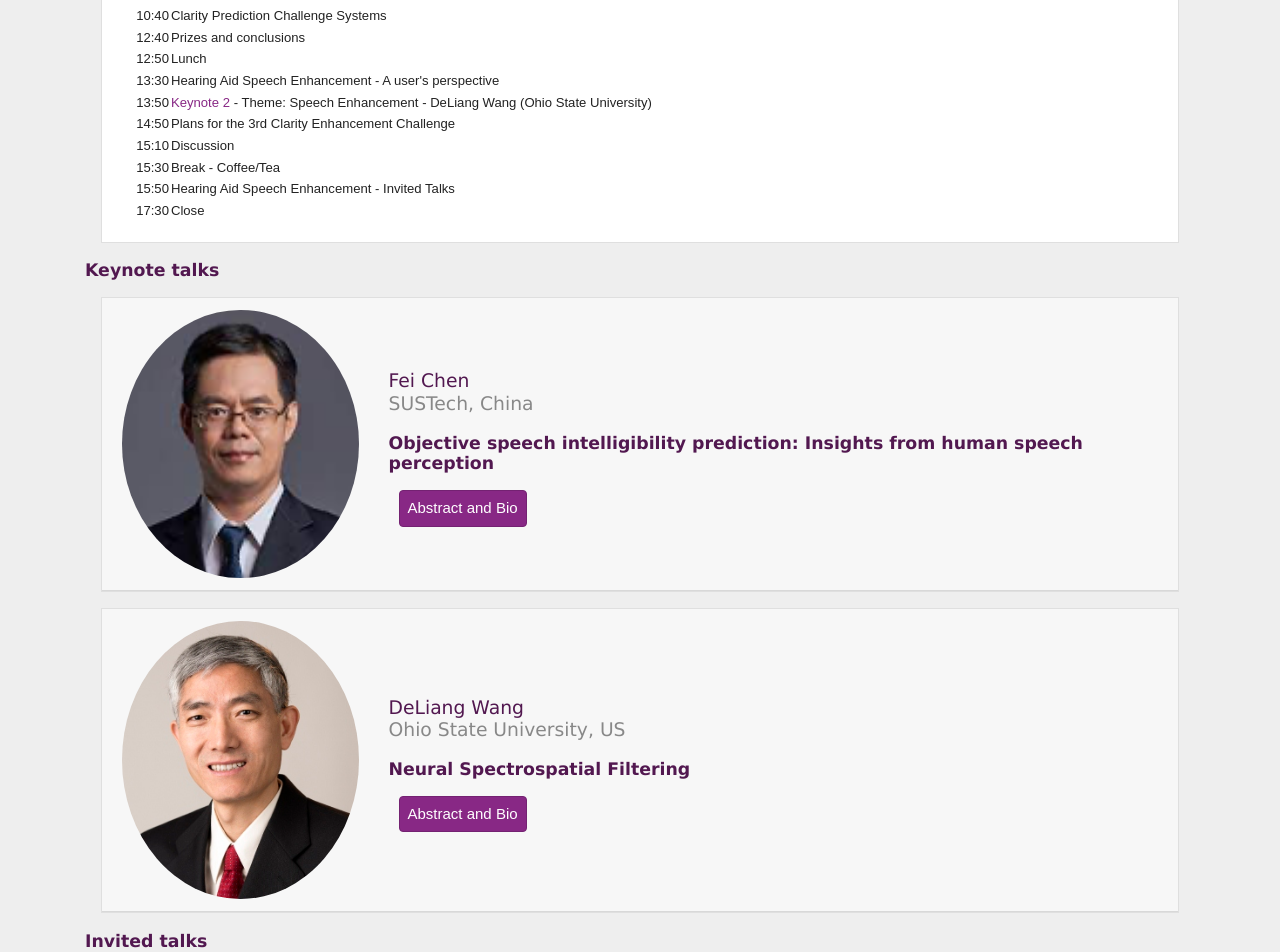
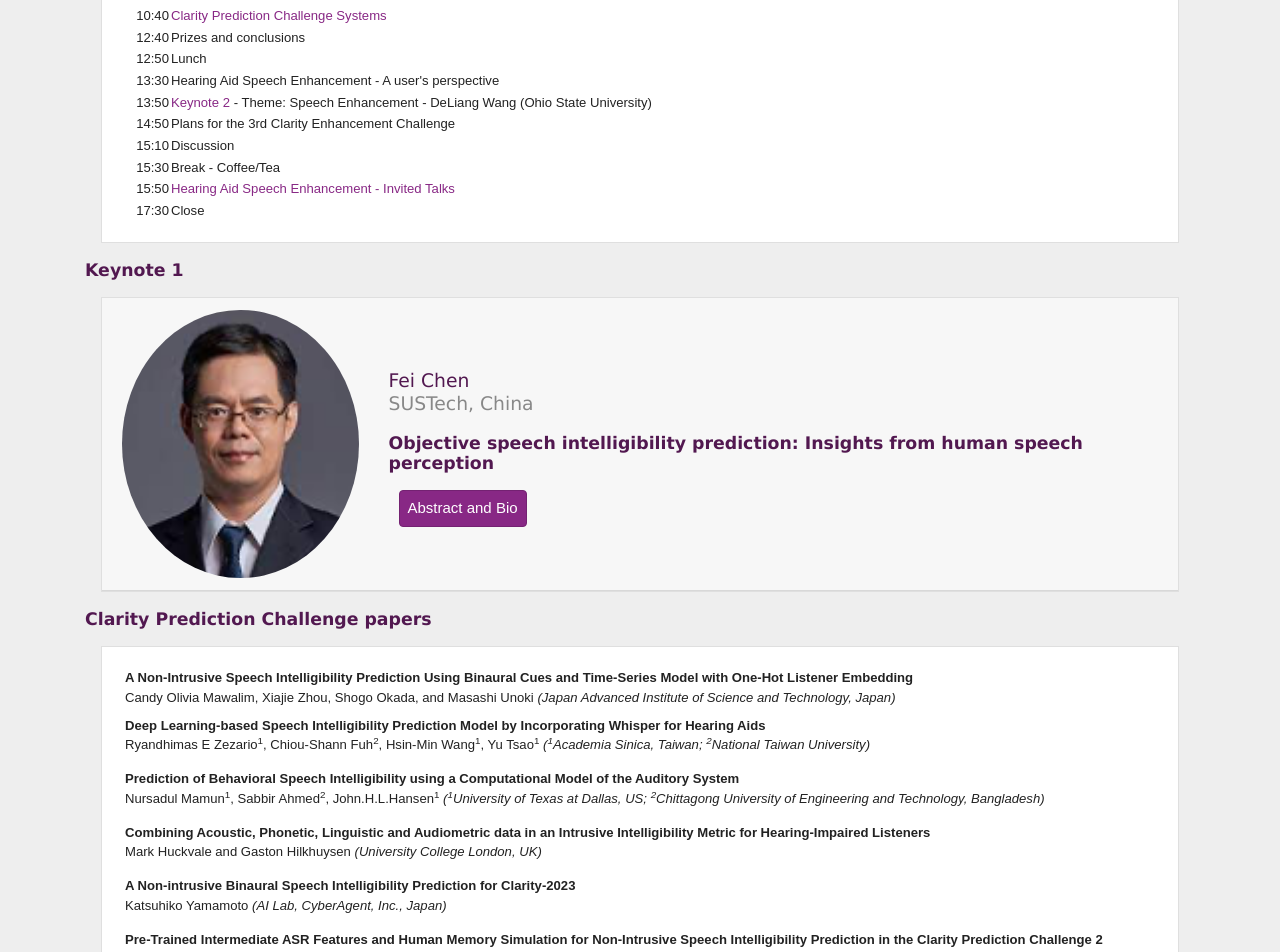
Before and after one commit to claritychallenge/clarity2023-workshop, a Jekyll site: the page built from programme.md, in a window 1280 px wide and 1400 px high, scrolled down 405 px. Shown: the top 952 px of the window. Built offline with Jekyll 4.4.1, drawn with Linux system fonts in a browser that asks for light colours; some of the changed text lies outside the part shown.

Commit message:
Added further programme details

```diff
--- a/programme.md
+++ b/programme.md
@@ -22,7 +22,7 @@ Provisional timings and session details are provided below. All times are in Dub
 <tr><td>9:10</td><td><a href="#keynote1">Keynote 1</a> - Theme: Intelligibility Prediction - Fei Chen (SUSTech) </td> </tr>
 <tr><td>10:00</td><td>The Clarity Prediction Challenge Overview </td></tr>
 <tr><td>10:20</td><td>Break - Coffee/Tea</td></tr>
-<tr><td>10:40</td><td>Clarity Prediction Challenge Systems</td></tr>
+<tr><td>10:40</td><td><a href="#CPC2">Clarity Prediction Challenge Systems</a></td></tr>
 <tr><td>12:40</td><td>Prizes and conclusions </td> </tr>
 <tr><td>12:50</td><td>Lunch</td></tr>
 <tr><td>13:30</td><td>Hearing Aid Speech Enhancement - A user's perspective</td></tr>
@@ -30,7 +30,7 @@ Provisional timings and session details are provided below. All times are in Dub
 <tr><td>14:50</td><td>Plans for the 3rd Clarity Enhancement Challenge</td></tr>
 <tr><td>15:10</td><td>Discussion</td></tr>
 <tr><td>15:30</td><td>Break - Coffee/Tea</td></tr>
-<tr><td>15:50</td><td>Hearing Aid Speech Enhancement - Invited Talks</td></tr>
+<tr><td>15:50</td><td><a href="#invited">Hearing Aid Speech Enhancement - Invited Talks</a></td></tr>
 <tr><td>17:30</td><td>Close</td></tr>
 
 </tbody>
@@ -38,7 +38,7 @@ Provisional timings and session details are provided below. All times are in Dub
 </div>
 </div>
 
-<h1>Keynote talks</h1>
+<h1>Keynote 1</h1>
 
 <div class="card m-3">
   <a name="keynote1"></a>
@@ -81,6 +81,59 @@ Provisional timings and session details are provided below. All times are in Dub
 
 </div>
 </div>
+
+<a name="CPC2"></a>
+
+<h1>Clarity Prediction Challenge papers</h1>
+
+<div class="card  m-3">
+<div class="card-body">
+
+<table>
+<tbody>
+
+<!--<div style="margin-bottom: 1em;">Session chair: <i>TBC</i></div>-->
+
+<tr><td valign="top" style="margin-right: 5em;"></td>
+<td><b> A Non-Intrusive Speech Intelligibility Prediction Using Binaural Cues and
+Time-Series Model with One-Hot Listener Embedding <!--<a href="./papers/Clarity_2023_CPC2_paper_mamun.pdf">[Paper]</a>--> <!--<a href="">[Slides]</a>--></b><br /> <span class="author">Candy Olivia Mawalim, Xiajie Zhou, Shogo Okada, and Masashi Unoki</span><i> (Japan Advanced Institute of Science and Technology, Japan)</i></td>
+</tr>
+
+<tr><td valign="top" style="margin-right: 5em; padding-bottom: 4em;"></td>
+<td><b> Deep Learning-based Speech Intelligibility Prediction Model by Incorporating Whisper for Hearing Aids <!--<a href="./papers/Clarity_2023_CPC2_paper_mamun.pdf">[Paper]</a>--> <!--<a href="">[Slides]</a>--></b><br /> <span class="author">Ryandhimas E Zezario<sup>1</sup>, Chiou-Shann Fuh<sup>2</sup>, Hsin-Min Wang<sup>1</sup>, Yu Tsao<sup>1</sup>  </span><i> (<sup>1</sup>Academia Sinica, Taiwan; <sup>2</sup>National Taiwan University)</i></td>
+</tr>
+
+<tr><td valign="top" style="margin-right: 5em; padding-bottom: 4em;"></td>
+<td><b> Prediction of Behavioral Speech Intelligibility using a Computational Model of
+the Auditory System <!--<a href="./papers/Clarity_2023_CPC2_paper_mamun.pdf">[Paper]</a>--> <!--<a href="">[Slides]</a>--></b><br /> <span class="author">Nursadul Mamun<sup>1</sup>, Sabbir Ahmed<sup>2</sup>, John.H.L.Hansen<sup>1</sup></span><i> (<sup>1</sup>University of Texas at Dallas, US; <sup>2</sup>Chittagong University of Engineering and Technology, Bangladesh)</i></td>
+</tr>
+
+<tr><td valign="top" style="margin-right: 5em; padding-bottom: 4em;"></td>
+<td><b> Combining Acoustic, Phonetic, Linguistic and Audiometric data in an Intrusive Intelligibility Metric for Hearing-Impaired Listeners <!--<a href="./papers/Clarity_2023_CPC2_paper_mamun.pdf">[Paper]</a>--> <!--<a href="">[Slides]</a>--></b><br /> <span class="author">Mark Huckvale and Gaston Hilkhuysen</span><i> (University College London, UK)</i></td>
+</tr>
+
+<tr><td valign="top" style="margin-right: 5em; padding-bottom: 4em;"></td>
+<td><b> A Non-intrusive Binaural Speech Intelligibility Prediction for Clarity-2023 <!--<a href="./papers/Clarity_2023_CPC2_paper_mamun.pdf">[Paper]</a>--> <!--<a href="">[Slides]</a>--></b><br /> <span class="author">Katsuhiko Yamamoto  </span><i>(AI Lab, CyberAgent, Inc., Japan)</i></td>
+</tr>
+
+<tr><td valign="top" style="margin-right: 5em; padding-bottom: 4em;"></td>
+<td><b> Pre-Trained Intermediate ASR Features and Human Memory Simulation for
+Non-Intrusive Speech Intelligibility Prediction in the Clarity Prediction
+Challenge 2 <!--<a href="./papers/Clarity_2023_CPC2_paper_mamun.pdf">[Paper]</a>--> <!--<a href="">[Slides]</a>--></b><br /> <span class="author">Rhiannon Mogridge, George Close, Robert Sutherland, Stefan Goetze and Anton Ragni </span><i> (University of Sheffield, UK)</i></td>
+</tr>
+
+<tr><td valign="top" style="margin-right: 5em; padding-bottom: 4em;"></td>
+<td><b> Temporal-hierarchical features from noise-robust speech foundation models
+for non-intrusive intelligibility prediction <!--<a href="./papers/Clarity_2023_CPC2_paper_mamun.pdf">[Paper]</a>--> <!--<a href="">[Slides]</a>--></b><br /> <span class="author">Santiago Cuervo and Ricard Marxer  </span> <i>(Universit´e de Toulon, Aix Marseille Universit´e, France)</i></td>
+</tr>
+
+</tbody>
+</table>
+
+</div>
+</div>
+
+<h1>Keynote 2</h1>
 
 <div class="card m-3">
   <a name="keynote2"></a>
@@ -138,6 +191,8 @@ DNN-based beamforming.</p>
 
 </div>
 </div>
+
+<a name="invited"></a>
 
 <h1>Invited talks</h1>
 
```
